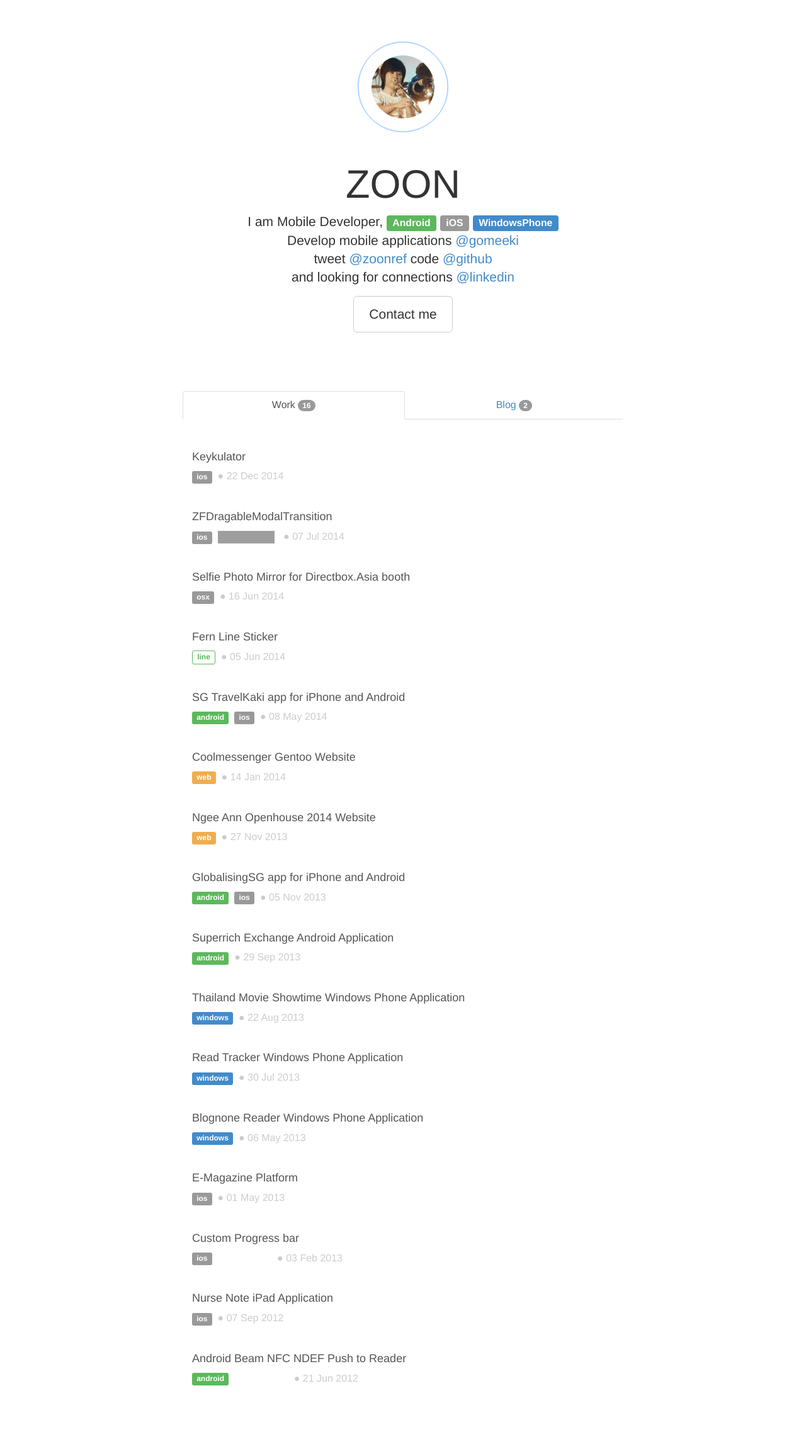
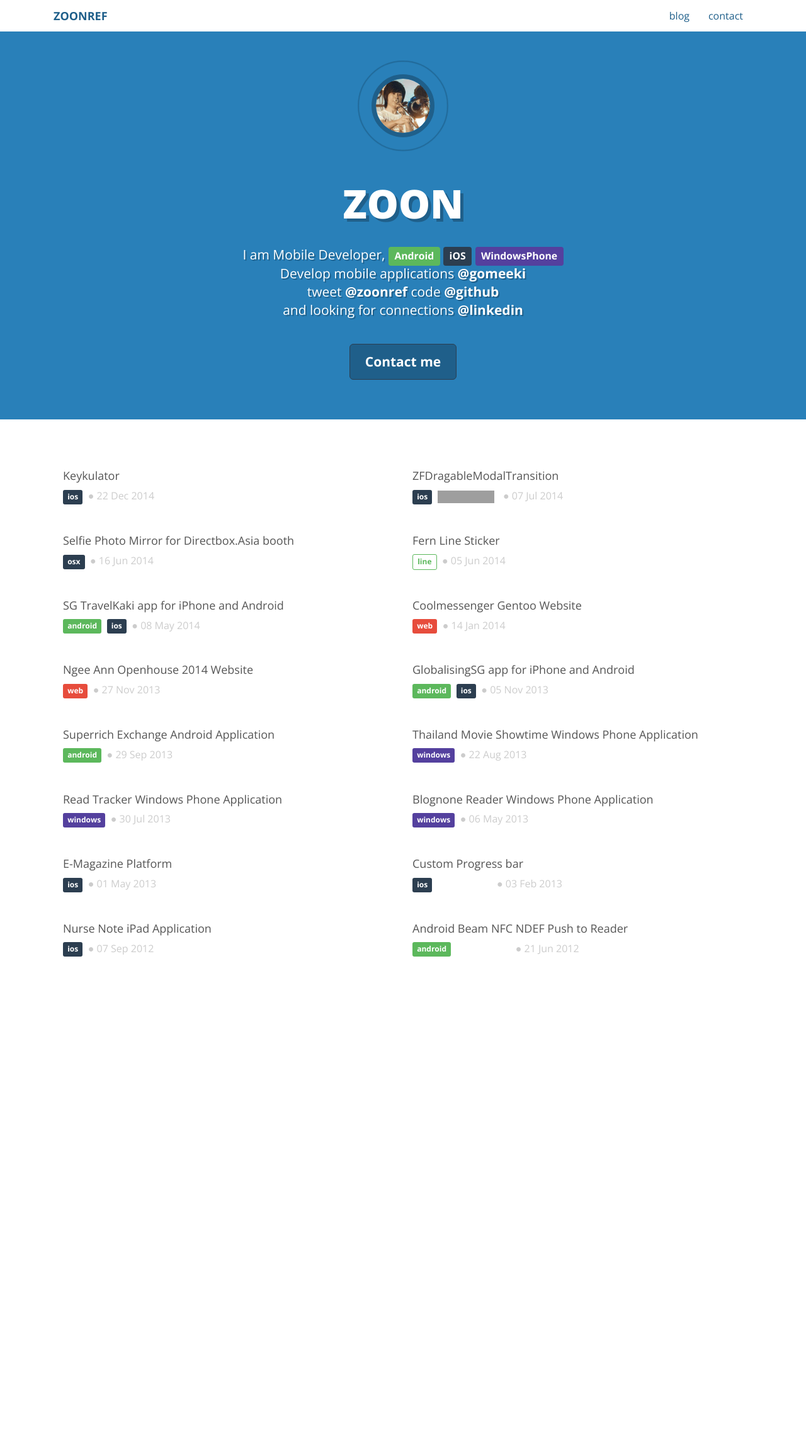
Before and after one commit to zoonooz/zoonooz.github.io, a Jekyll site: the page built from index.html, in a window 1280 px wide. Shown: the whole page at 63% size. Built offline with Jekyll 4.4.1, drawn with Linux system fonts in a browser that asks for light colours; nearby versions of some CDN libraries; Markdown is read by kramdown in place of the engine named in the settings; after the commit the page ends 1618 px from its top, so only the background shows below that; grey boxes are pictures that could not be loaded.

Commit message:
update design

```diff
--- a/_layouts/default.html
+++ b/_layouts/default.html
@@ -1,57 +1,10 @@
-<!DOCTYPE html>
-<html lang="en">
-  <head>
-    <meta charset="utf-8">
-    <meta http-equiv="X-UA-Compatible" content="IE=edge">
-    <meta name="viewport" content="width=device-width, initial-scale=1">
-    <meta name="description" content="">
-    <meta name="author" content="">
-    <link rel="shortcut icon" href="../../assets/ico/favicon.ico">
+---
+layout: index
+---
 
-    <title>ZOONREF</title>
 
-    <!-- Bootstrap core CSS -->
-    <link href="/css/bootstrap.min.css" rel="stylesheet">
-
-    <!-- Custom styles for this template -->
-    <link href="/css/main.css" rel="stylesheet">
-    <link href="/css/syntax.css" rel="stylesheet">
-
-    <!-- Just for debugging purposes. Don't actually copy this line! -->
-    <!--[if lt IE 9]><script src="../../assets/js/ie8-responsive-file-warning.js"></script><![endif]-->
-
-    <!-- HTML5 shim and Respond.js IE8 support of HTML5 elements and media queries -->
-    <!--[if lt IE 9]>
-      <script src="https://oss.maxcdn.com/libs/html5shiv/3.7.0/html5shiv.js"></script>
-      <script src="https://oss.maxcdn.com/libs/respond.js/1.4.2/respond.min.js"></script>
-    <![endif]-->
-  </head>
-
-  <body>
-
-    <div class="container">
+<div class="container">
 
       {{ content }}
 
-    </div> <!-- /container -->
-
-
-    <!-- Bootstrap core JavaScript
-    ================================================== -->
-    <!-- Placed at the end of the document so the pages load faster -->
-    <script src="https://ajax.googleapis.com/ajax/libs/jquery/1.11.1/jquery.min.js"></script>
-    <script src="/js/bootstrap.min.js"></script>
-
-    <script type="text/javascript">
-      var _gaq = _gaq || [];
-      _gaq.push(['_setAccount', 'UA-44460572-1']);
-      _gaq.push(['_trackPageview']);
-
-      (function() {
-        var ga = document.createElement('script'); ga.type = 'text/javascript'; ga.async = true;
-        ga.src = ('https:' == document.location.protocol ? 'https://ssl' : 'http://www') + '.google-analytics.com/ga.js';
-        var s = document.getElementsByTagName('script')[0]; s.parentNode.insertBefore(ga, s);
-      })();
-    </script>
-  </body>
-</html>
+</div> <!-- /container -->
--- /dev/null
+++ b/_layouts/index.html
@@ -0,0 +1,78 @@
+<!DOCTYPE html>
+<html lang="en">
+  <head>
+    <meta charset="utf-8">
+    <meta http-equiv="X-UA-Compatible" content="IE=edge">
+    <meta name="viewport" content="width=device-width, initial-scale=1">
+    <meta name="description" content="">
+    <meta name="author" content="">
+    <link rel="shortcut icon" href="../../assets/ico/favicon.ico">
+
+    <title>ZOONREF</title>
+
+    <link href='http://fonts.googleapis.com/css?family=Open+Sans:300,400,600,700,800' rel='stylesheet' type='text/css'>
+
+    <!-- Bootstrap core CSS -->
+    <link href="/css/bootstrap.min.css" rel="stylesheet">
+
+    <!-- Custom styles for this template -->
+    <link href="/css/main.css" rel="stylesheet">
+    <link href="/css/syntax.css" rel="stylesheet">
+
+    <!-- Just for debugging purposes. Don't actually copy this line! -->
+    <!--[if lt IE 9]><script src="../../assets/js/ie8-responsive-file-warning.js"></script><![endif]-->
+
+    <!-- HTML5 shim and Respond.js IE8 support of HTML5 elements and media queries -->
+    <!--[if lt IE 9]>
+      <script src="https://oss.maxcdn.com/libs/html5shiv/3.7.0/html5shiv.js"></script>
+      <script src="https://oss.maxcdn.com/libs/respond.js/1.4.2/respond.min.js"></script>
+    <![endif]-->
+  </head>
+
+  <body>
+
+    <nav class="navbar navbar-inverse container">
+      <div class="container-fluid">
+        <div class="navbar-header">
+          <button type="button" class="navbar-toggle collapsed" data-toggle="collapse" data-target="#bs-example-navbar-collapse-1">
+            <span class="sr-only">Toggle navigation</span>
+            <span class="icon-bar"></span>
+            <span class="icon-bar"></span>
+            <span class="icon-bar"></span>
+          </button>
+          <a class="navbar-brand" href="/">
+            <b>ZOONREF</b>
+          </a>
+        </div>
+
+        <!-- Collect the nav links, forms, and other content for toggling -->
+        <div class="collapse navbar-collapse" id="bs-example-navbar-collapse-1">
+          <ul class="nav navbar-nav navbar-right">
+            <li><a href="/blog">blog</a></li>
+            <li><a href="mailto:zoonref@gmail.com">contact</a></li>
+          </ul>
+        </div><!-- /.navbar-collapse -->
+      </div>
+    </nav>
+
+    {{ content }}
+
+    <!-- Bootstrap core JavaScript
+    ================================================== -->
+    <!-- Placed at the end of the document so the pages load faster -->
+    <script src="https://ajax.googleapis.com/ajax/libs/jquery/1.11.1/jquery.min.js"></script>
+    <script src="/js/bootstrap.min.js"></script>
+
+    <script type="text/javascript">
+      var _gaq = _gaq || [];
+      _gaq.push(['_setAccount', 'UA-44460572-1']);
+      _gaq.push(['_trackPageview']);
+
+      (function() {
+        var ga = document.createElement('script'); ga.type = 'text/javascript'; ga.async = true;
+        ga.src = ('https:' == document.location.protocol ? 'https://ssl' : 'http://www') + '.google-analytics.com/ga.js';
+        var s = document.getElementsByTagName('script')[0]; s.parentNode.insertBefore(ga, s);
+      })();
+    </script>
+  </body>
+</html>
--- a/css/main.css
+++ b/css/main.css
@@ -1,6 +1,6 @@
 /* Space out content a bit */
 body {
-  padding-top: 20px;
+  font-family: 'Open Sans', sans-serif;
   padding-bottom: 20px;
   font-size: 16px;
 }
@@ -33,24 +33,51 @@ body {
 }
 
 /* Customize container */
-@media (min-width: 768px) {
+/*@media (min-width: 768px) {
   .container {
     max-width: 730px;
   }
-}
+}*/
 .container-narrow > hr {
   margin: 30px 0;
 }
 
 /* Main marketing message and sign up button */
 .jumbotron {
-  background-color: white;
+  background-color: #2980B9;
+  color: white;
   text-align: center;
   border-bottom: 1px solid #e5e5e5;
+  text-shadow: 2px 2px #1F5F8A;
+  font-weight: 300;
 }
+
+.jumbotron h1 {
+  font-weight: 900;
+  text-shadow: 5px 5px #1F5F8A;
+}
+
 .jumbotron .btn {
   padding: 14px 24px;
   font-size: 21px;
+  color: white;
+  text-shadow: none;
+  background-color: #1F5F8A;
+  border-color: #2C3E50;
+}
+
+.jumbotron .label {
+  text-shadow: none;
+}
+
+.jumbotron a {
+  color: white;
+  font-weight: bold;
+}
+
+.jumbotron img {
+  border: 7px solid #1F5F8A;
+  border-radius: 50%;
 }
 
 /* Supporting marketing content */
@@ -108,7 +135,7 @@ img {
 .label-line { background-color: white; color: #5cb85c; border: 1px solid #5cb85c }
 
 .circle-profile {
-    border: 1px solid #007AFF;
+    border: 2px solid #1F5F8A;
     -webkit-border-radius: 50%;
     height: 200px;
     width: 200px;
@@ -151,3 +178,47 @@ pre code {
     overflow-wrap: normal;
     white-space: pre;
 }
+
+.card {
+  margin-bottom: 30px;
+}
+
+/* label */
+
+.label-default {
+  background-color: #2C3E50;
+}
+
+.label-warning {
+  background-color: #E74C3C;
+}
+
+.label-primary {
+  background-color: #54409E;
+}
+
+/* nav bar */
+.navbar {
+  border: none;
+  margin-bottom: 0px;
+  background-color: rgba(255,255,255,0.5);
+  border-radius: 0px;
+}
+
+.navbar-inverse .navbar-brand {
+  color: #1F5F8A;
+}
+
+.navbar-inverse .navbar-brand:hover,
+.navbar-inverse .navbar-brand:focus {
+  color: #1F5F8A;
+
+}
+
+.navbar-inverse .navbar-nav>li>a {
+  color: #1F5F8A;
+}
+
+.navbar-inverse .navbar-nav>li>a:hover {
+  background-color: #2980B9;
+}
--- a/index.html
+++ b/index.html
@@ -10,11 +9,15 @@ title: ZOONREF
     <center><div class="circle-profile"></div></center>
   </div>
   <h1>ZOON</h1>
+  <br/>
   <p class="lead">I am Mobile Developer, <span class="label label-success">Android</span> <span class="label label-default">iOS</span> <span class="label label-primary">WindowsPhone</span> <br/>Develop mobile applications <a href="http://www.gomeeki.com/">@gomeeki</a> <br/>tweet <a href="http://www.twitter.com/zoonref">@zoonref</a> code <a href="http://github.com/zoonooz">@github</a> <br/>and looking for connections <a href="http://th.linkedin.com/in/zoonref/">@linkedin</a></p>
+  <br/>
   <p><a class="btn btn-lg btn-default" href="mailto:zoonref@gmail.com" role="button">Contact me</a></p>
 </div>
 
-<div class="row">
+<div class="container">
+
+  <!-- <div class="row">
     <div class="col-lg-12">
       <ul id="content-tab" class="nav nav-tabs nav-justified" role="tablist">
         <li class="active">
@@ -25,14 +28,14 @@ title: ZOONREF
         </li>
       </ul>
     </div>
-</div>
+  </div> -->
 
   <div class="row marketing">
     <div class="col-lg-12">
-    <div class="tab-content">
-      <div class="tab-pane active" id="work">
+      <!-- <div class="tab-content">
+        <div class="tab-pane active" id="work"> -->
           {% for post in site.categories.portfolio %}
-          <div>
+            <div class="col-lg-6 card">
               <h4><a href="{{ post.url }}" class="post-link">{{ post.title }}</a></h4>
               <p class="subtitle">
                 {% for platform in post.platform %}
@@ -55,9 +58,8 @@ title: ZOONREF
                  ●
                 {{ post.date | date_to_string }}</p>
             </div>
-          <br/>
           {% endfor %}
-      </div>
+        <!-- </div>
         <div class="tab-pane" id="blog">
           {% for post in site.categories.blog %}
             <div>
@@ -72,6 +74,8 @@ title: ZOONREF
             <br/>
           {% endfor %}
         </div>
+      </div>-->
     </div>
   </div>
-</div>
+
+</div> <!-- /container -->
```
Also changed, not shown: other parts of index.html (+1 -2 lines), blog/index.html (added, +27 -0 lines). Lines whose indentation alone changed are shown as unchanged.
